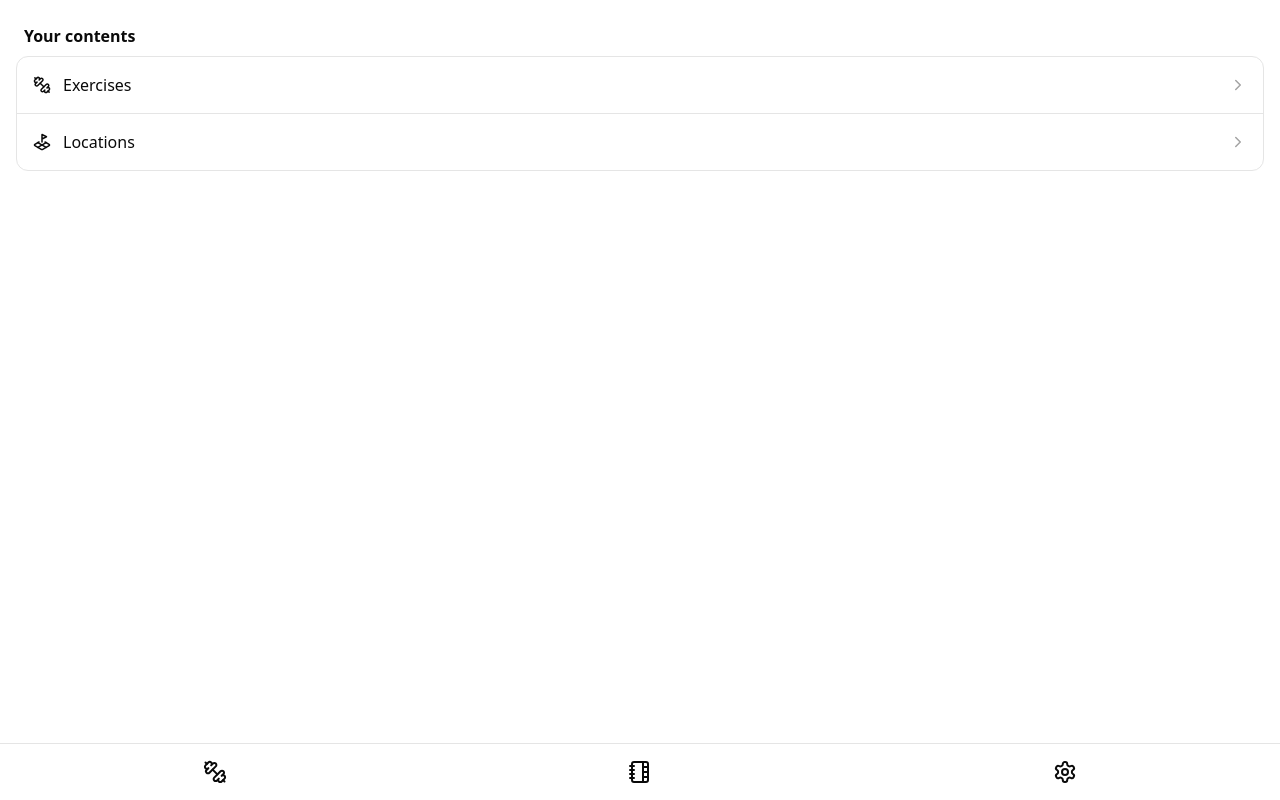
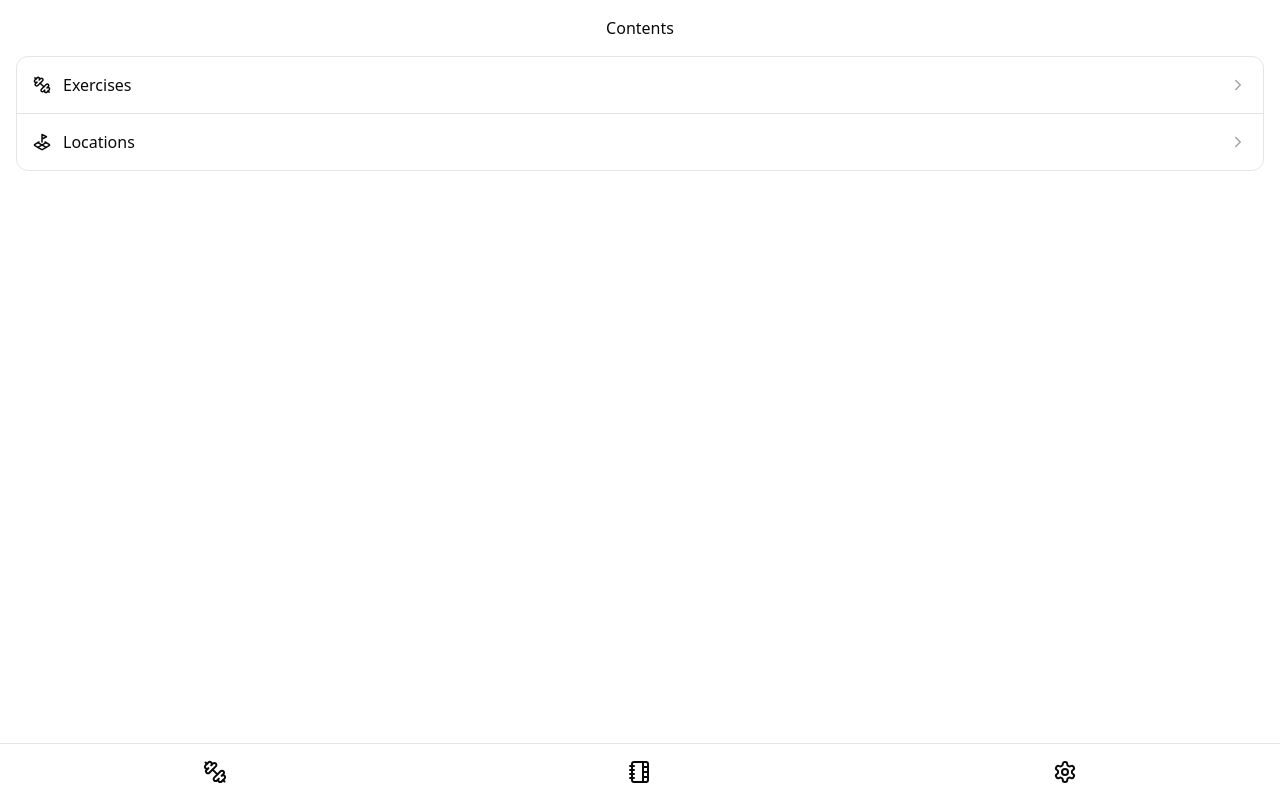
Before and after one commit to kazuito/phenic, a Next.js app: page /contents in a window 1280 px wide. Built offline with nearby package versions, Linux system fonts and the light colour scheme.

Commit message:
add page-header to several pages

```diff
--- a/src/app/contents/page.tsx
+++ b/src/app/contents/page.tsx
@@ -3,13 +3,15 @@ import {
   ListMenuGroup,
   ListMenuItem,
 } from "@/components/myui/list-menu";
+import PageHeader from "@/components/PageHeader";
 import { DumbbellIcon, LandPlotIcon } from "lucide-react";
 
 const Page = () => {
   return (
-    <div className="p-4">
-      <ListMenu>
-        <ListMenuGroup title="Your contents">
+    <>
+      <PageHeader heading="Contents" hideBack />
+      <div className="px-4">
+        <ListMenuGroup>
           <ListMenuItem
             heading="Exercises"
             icon={<DumbbellIcon />}
@@ -21,8 +23,8 @@ const Page = () => {
             href="/contents/locations"
           />
         </ListMenuGroup>
-      </ListMenu>
-    </div>
+      </div>
+    </>
   );
 };
 
--- a/src/app/workouts/WorkoutList.tsx
+++ b/src/app/workouts/WorkoutList.tsx
@@ -16,6 +16,7 @@ import { Plus } from "lucide-react";
 import { useEffect, useState } from "react";
 import Workout from "./Workout";
 import WorkoutForm from "./WorkoutForm";
+import PageHeader from "@/components/PageHeader";
 
 const WorkoutList = () => {
   const [workouts, setWorkouts] = useState<
@@ -38,7 +39,9 @@ const WorkoutList = () => {
   }, []);
 
   return (
-    <div className={cn("flex flex-col items-center p-4")}>
+    <>
+      <PageHeader heading="Workouts" hideBack />
+      <div className={cn("flex flex-col items-center px-4")}>
         {isLoading && (
           <div className="flex flex-col gap-2 w-full">
             {Array.from({ length: 6 }).map((_, i) => (
@@ -61,7 +64,10 @@ const WorkoutList = () => {
         <div className="fixed bottom-[72px] w-full px-4">
           <Dialog>
             <DialogTrigger asChild>
-            <Button className="w-full rounded-full animate-fade-up shadow-lg" size="lg">
+              <Button
+                className="w-full rounded-full animate-fade-up shadow-lg"
+                size="lg"
+              >
                 <Plus className="mr-2" size={16} />
                 New Workout
               </Button>
@@ -75,6 +81,7 @@ const WorkoutList = () => {
           </Dialog>
         </div>
       </div>
+    </>
   );
 };
 
```
Lines whose indentation alone changed are shown as unchanged.
